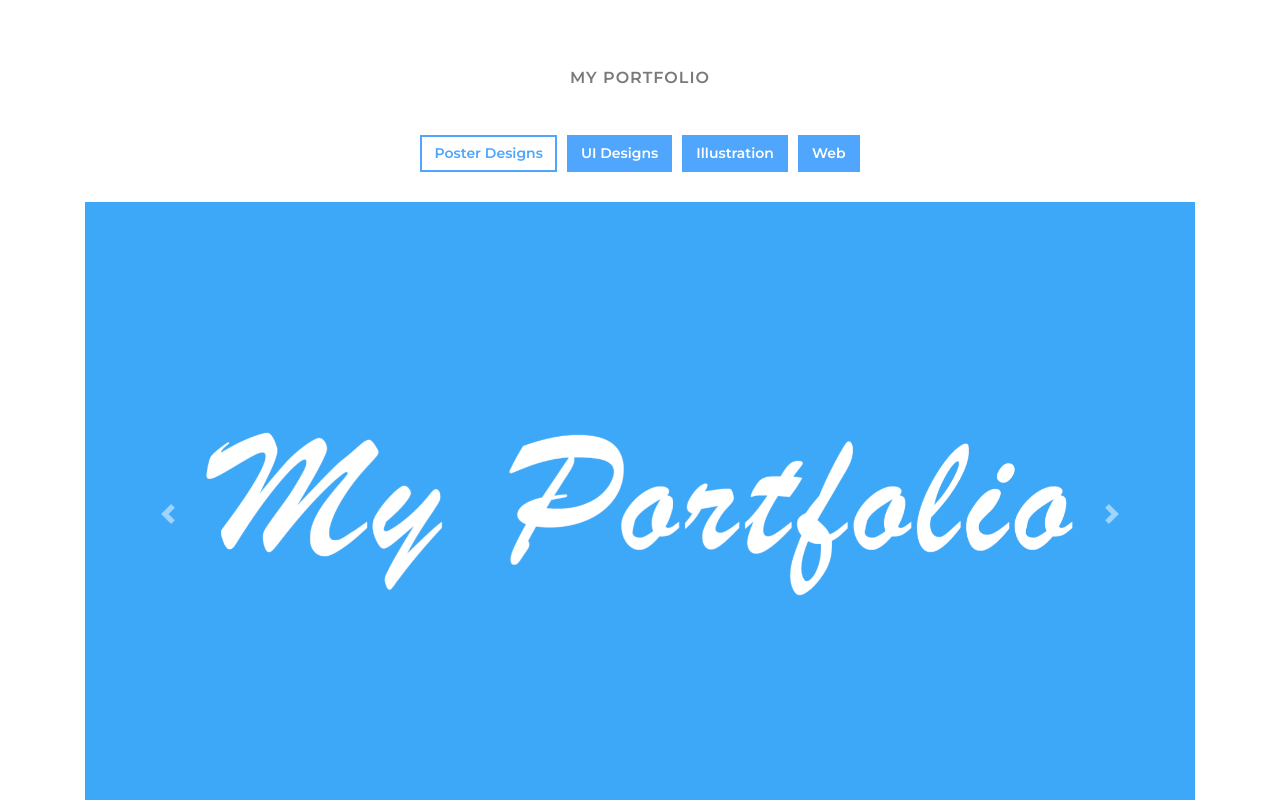
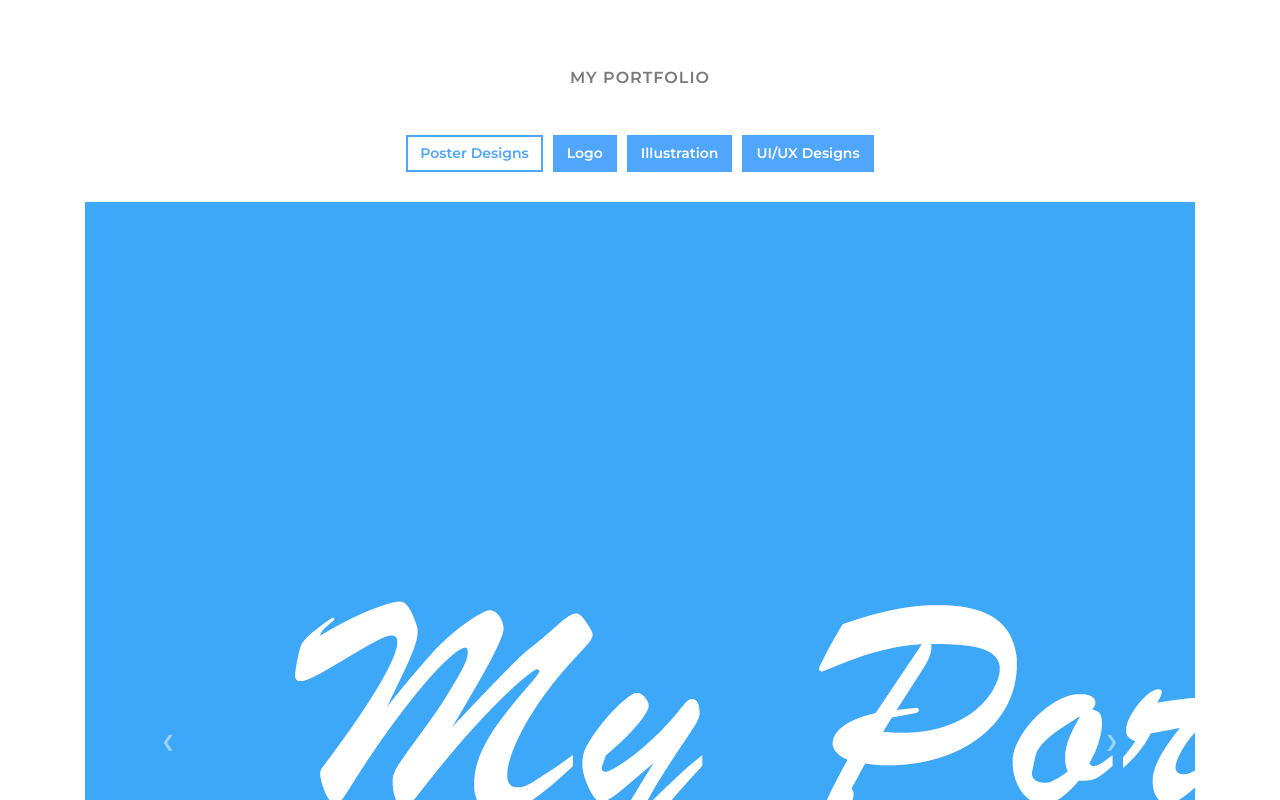
Before and after one commit to vishalkna25/portfolio, a plain HTML site: page index.html in a window 1280 px wide. Shown: the part 2340-3140 px from the top of the page. Drawn offline with nearby package versions, Linux system fonts and the light colour scheme; no server answers.

Commit message:
Add files via upload

```diff
--- a/index.html
+++ b/index.html
@@ -133,25 +133,23 @@
                     <div class="col-12">
                         <ul id="portfolio-filter">
                             <li id="posterDesigns" class="filter-active" onclick="changePhotos('posterDesigns')">Poster Designs</li>
-                            <li id="uiDesigns" onclick="changePhotos('uiDesigns')">UI Designs</li>
+                            <li id="uiDesigns" onclick="changePhotos('uiDesigns')">Logo</li>
                             <li id="illustrations" onclick="changePhotos('illustrations')">Illustration</li>
-                            <li id="web" onclick="changePhotos('web')">Web</li>
+                            <li id="web" onclick="changePhotos('web')">UI/UX Designs</li>
                         </ul>
                     </div>
                 </div>
                 <div id="carouselExampleControls" class="carousel slide" data-ride="carousel">
                     <div id="Designs-page" class="carousel-inner" >
                         <div class="carousel-item active">
-                            <img src="img/portfolio.png" class="d-block w-100" alt="">
+                            <img src="img/portfolio.png" class="" alt="">
                         </div>
                     </div>
                     <a class="carousel-control-prev" href="#carouselExampleControls" role="button" data-slide="prev">
-                      <span class="carousel-control-prev-icon" aria-hidden="true"></span>
-                      <span class="sr-only">Previous</span>
+                      <span class="prev">&#10094;</span>
                     </a>
                     <a class="carousel-control-next" href="#carouselExampleControls" role="button" data-slide="next">
-                      <span class="carousel-control-next-icon" aria-hidden="true"></span>
-                      <span class="sr-only">Next</span>
+                        <span class="next">&#10095;</span>
                     </a>
                   </div>
             </div>
```
